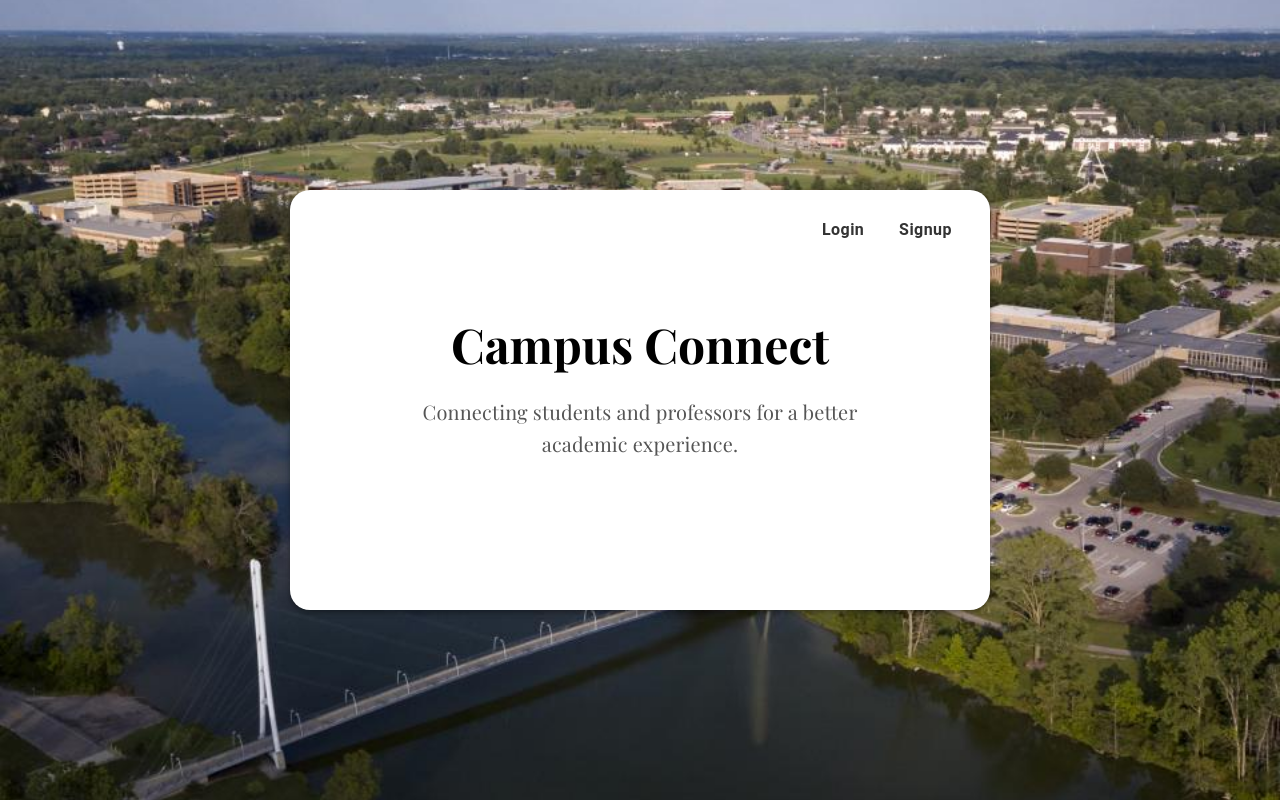
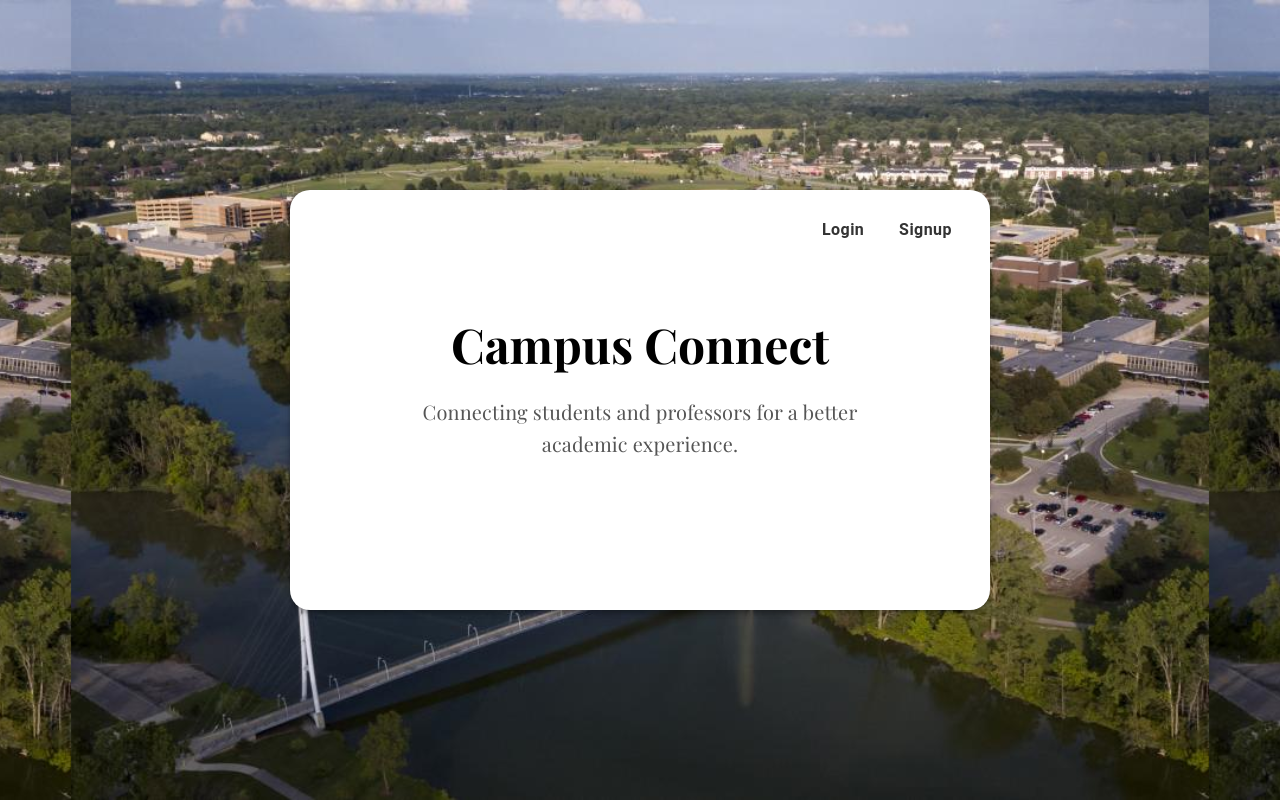
Before and after one commit to shreshtareddy123/Campus-Connect, a React (Vite) app in the folder frontend/: page / in a window 1280 px wide. Built offline with nearby package versions, Linux system fonts and the light colour scheme; no server answers.

Commit message:
resolving deployment errors

```diff
--- a/frontend/src/pages/LandingPage.jsx
+++ b/frontend/src/pages/LandingPage.jsx
@@ -35,7 +35,7 @@ const LandingPage = () => {
         width: '100vw',
         height: '100vh',
         backgroundImage: `url(${backgroundImage})`,
-        backgroundSize: 'cover',
+        backgroundSize: 'contain',
         backgroundPosition: 'center',
         display: 'flex',
         alignItems: 'center',
```
